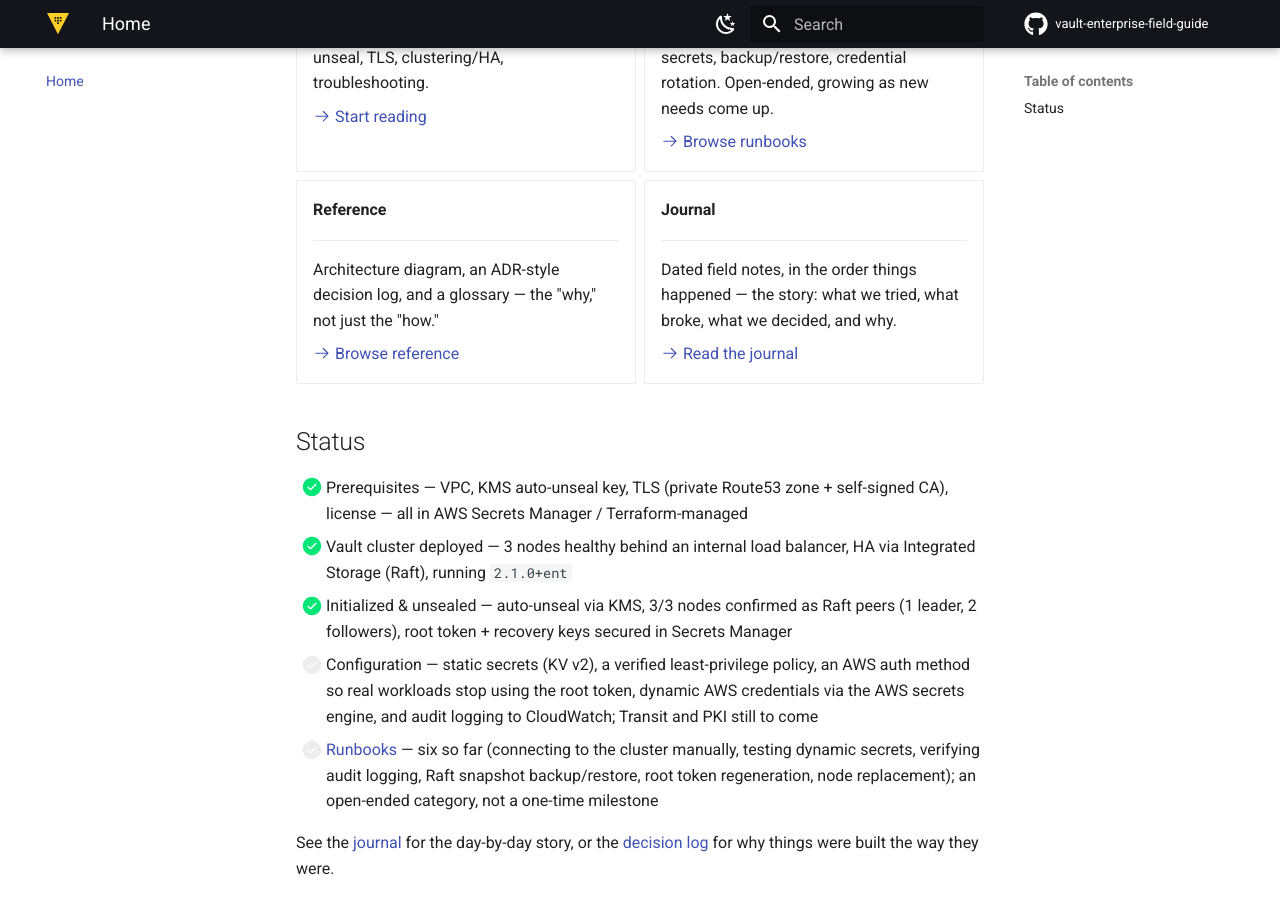
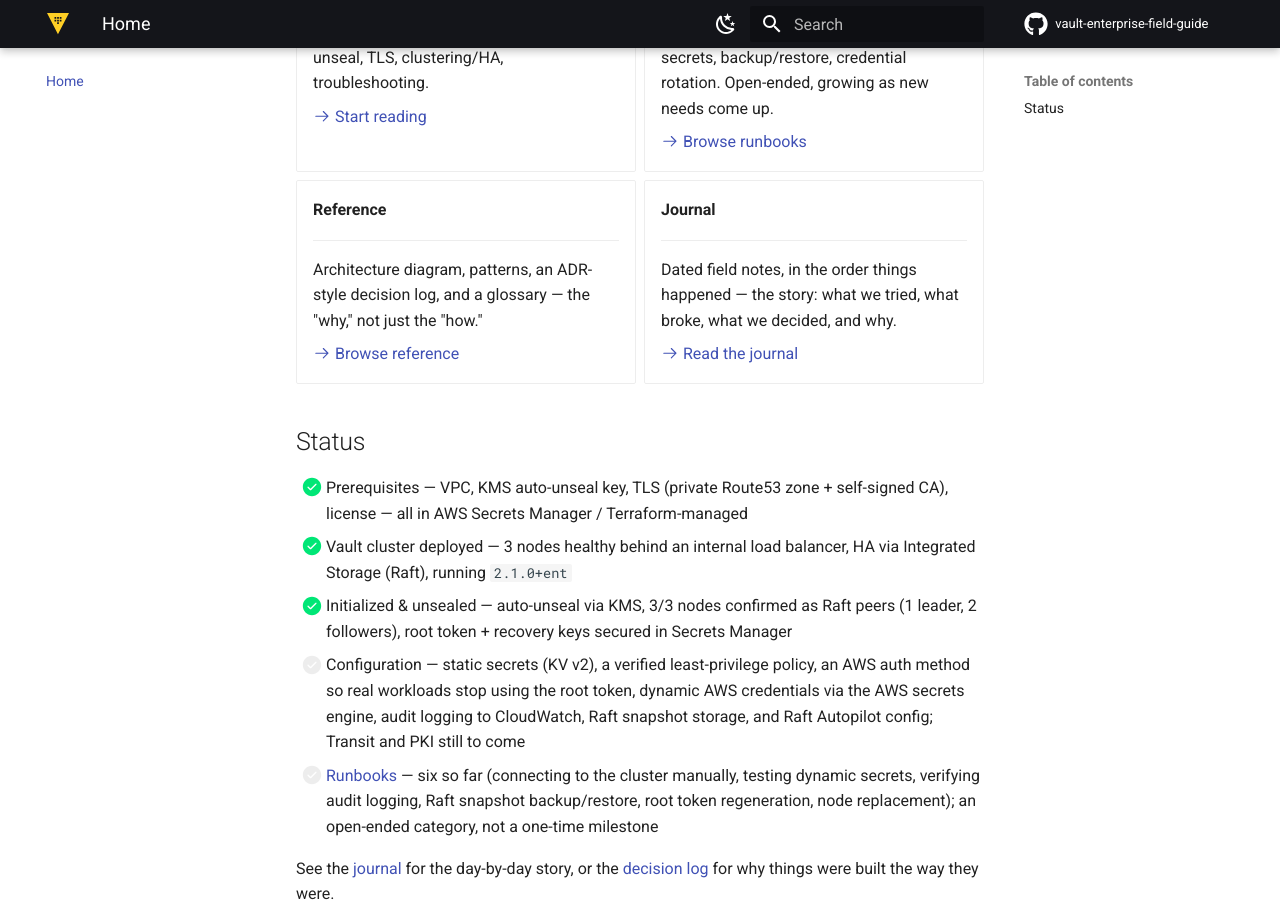
Before and after one commit to markcarriedo/vault-enterprise-field-guide, an MkDocs documentation site: the page built from docs/index.md, in a window 1280 px wide and 900 px high, scrolled down 378 px. Built offline with MkDocs 1.6.1 and Material for MkDocs 9.7.7, drawn with Linux system fonts in a browser that asks for light colours; comment, search, counter and statistics services are not loaded.

Commit message:
docs: close status-page gaps found in a self-audit
Status checklist and architecture Components list both undercounted what
was already live - Raft snapshot storage and Autopilot config were real,
built, and documented in Configuration but missing from the front page
and architecture summary. Also added the missing Patterns mention to the
Reference card.

Claude-Session: https://claude.ai/code/session_01W8wX9ho5zsL4nSkjw8ZJSM

```diff
--- a/docs/index.md
+++ b/docs/index.md
@@ -27,8 +27,8 @@ on AWS EC2 — written as we go, gotchas and dead ends included, not cleaned up
 
     ---
 
-    Architecture diagram, an ADR-style decision log, and a glossary — the "why," not just the
-    "how."
+    Architecture diagram, patterns, an ADR-style decision log, and a glossary — the "why,"
+    not just the "how."
 
     [:octicons-arrow-right-24: Browse reference](reference/architecture.md)
 
@@ -53,7 +53,8 @@ on AWS EC2 — written as we go, gotchas and dead ends included, not cleaned up
       leader, 2 followers), root token + recovery keys secured in Secrets Manager
 - [ ] Configuration — static secrets (KV v2), a verified least-privilege policy, an AWS auth
       method so real workloads stop using the root token, dynamic AWS credentials via the
-      AWS secrets engine, and audit logging to CloudWatch; Transit and PKI still to come
+      AWS secrets engine, audit logging to CloudWatch, Raft snapshot storage, and Raft
+      Autopilot config; Transit and PKI still to come
 - [ ] [Runbooks](runbooks/index.md) — six so far (connecting to the cluster manually, testing
       dynamic secrets, verifying audit logging, Raft snapshot backup/restore, root token
       regeneration, node replacement); an open-ended category, not a one-time milestone
```
Also changed, not shown: CHANGELOG.md (+3 -0 lines), docs/reference/architecture.md (+4 -0 lines).
